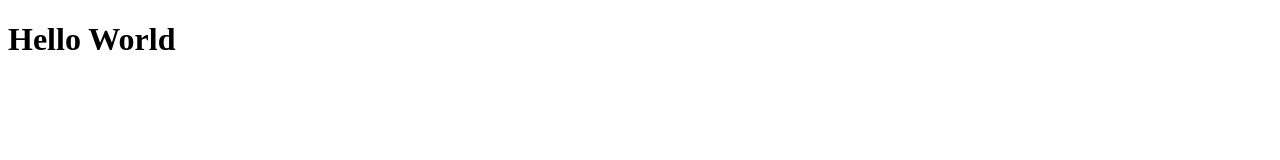
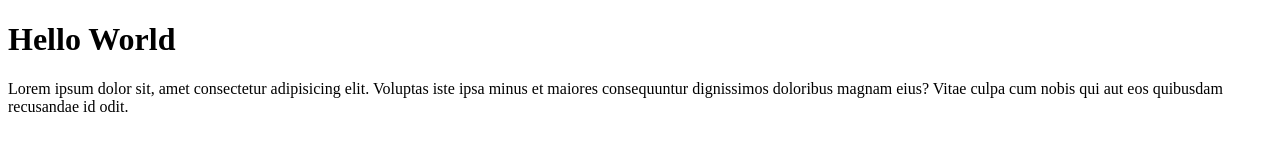
Before and after one commit to devaaprian/dev-git-test, a plain HTML site: page index.html in a window 1280 px wide. Drawn offline with Linux system fonts and the light colour scheme.

Commit message:
Menambahkan paragraf

```diff
--- a/index.html
+++ b/index.html
@@ -7,5 +7,6 @@
 </head>
 <body>
     <h1>Hello World</h1>
+    <p>Lorem ipsum dolor sit, amet consectetur adipisicing elit. Voluptas iste ipsa minus et maiores consequuntur dignissimos doloribus magnam eius? Vitae culpa cum nobis qui aut eos quibusdam recusandae id odit.</p>
 </body>
 </html>
```
